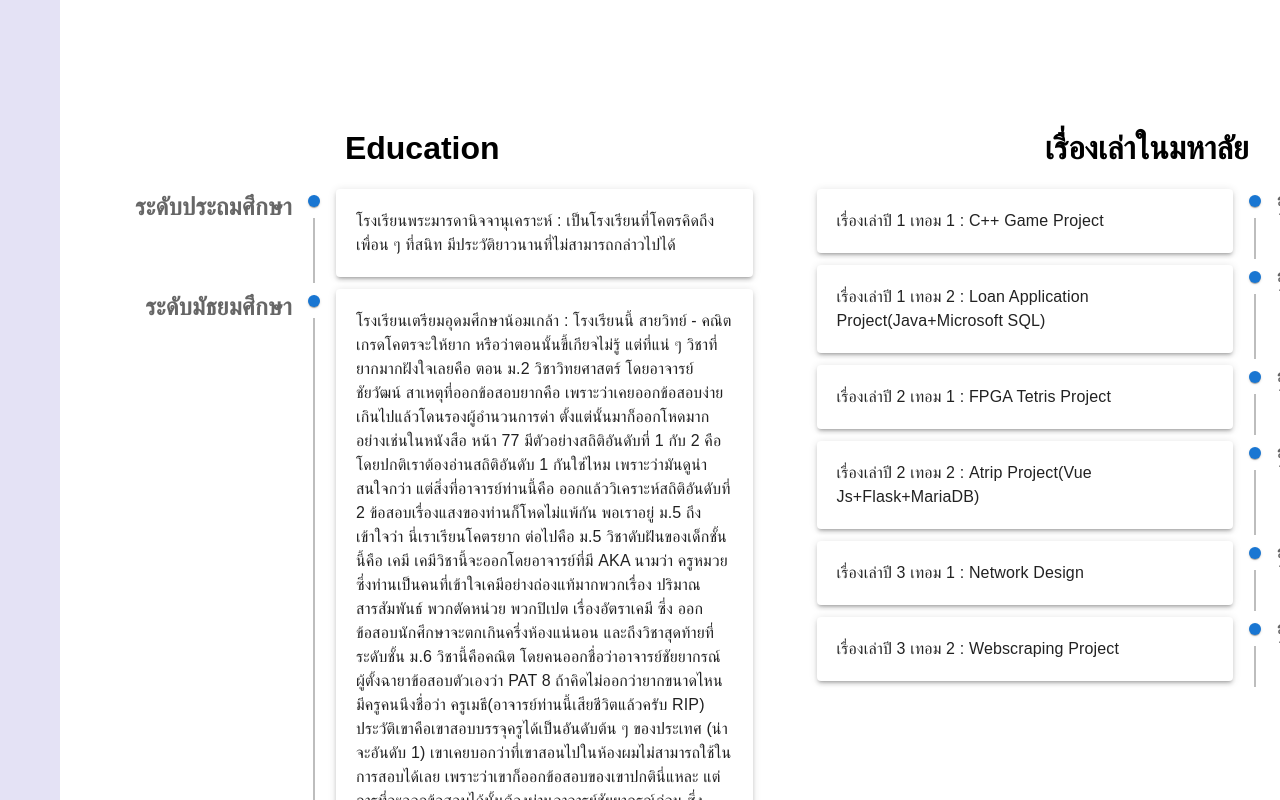
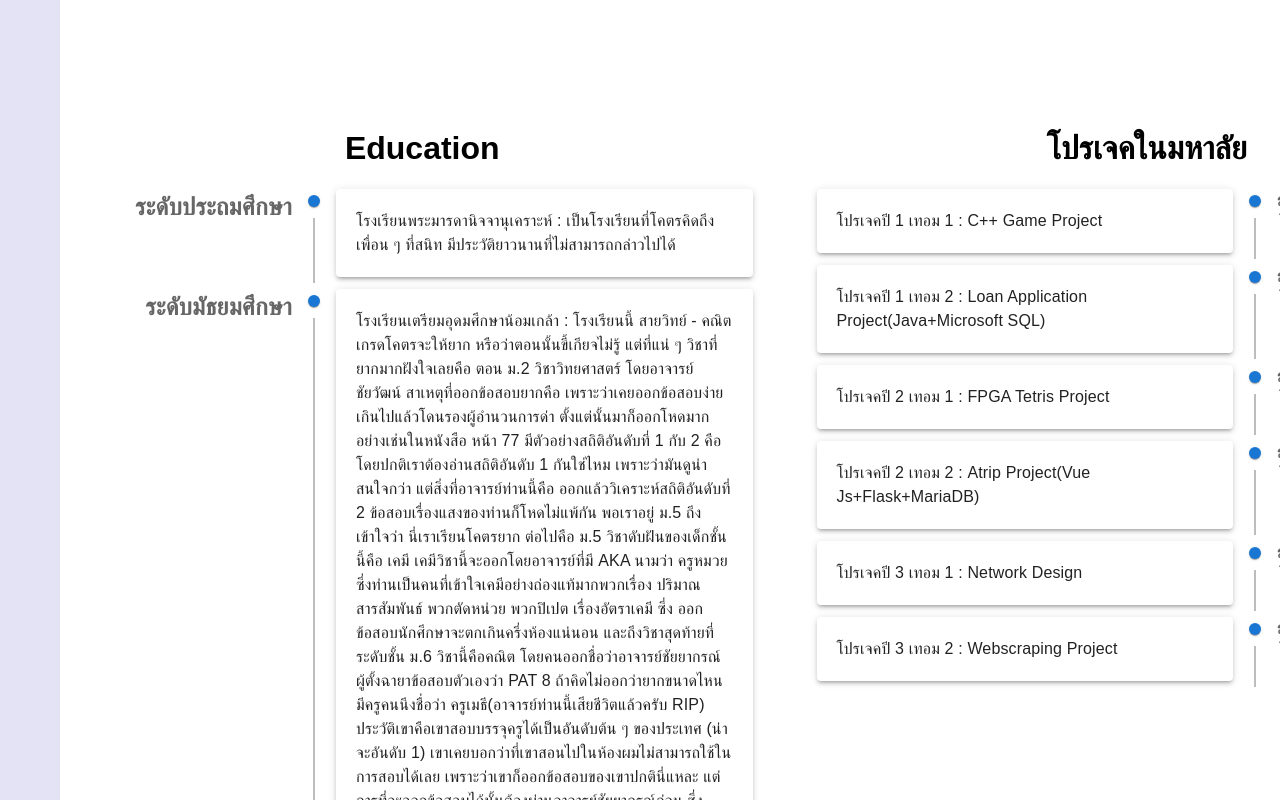
Before and after one commit to ryuinw123/React-Portfolio, a React (Create React App) app: page / in a window 1280 px wide. Shown: the part 1880-2680 px from the top of the page. Built offline with nearby package versions, Linux system fonts and the light colour scheme.

Commit message:
Update Port

```diff
--- a/src/components/ProductData.js
+++ b/src/components/ProductData.js
@@ -25,6 +25,11 @@ export const ProductData1 = [
         id: 5,
         img: "https://raw.githubusercontent.com/ryuinw123/Pokemon-Tower-Defense/main/PokemonTowerDefense.png",
         link: "https://github.com/ryuinw123/Pokemon-Tower-Defense"
+    },
+    {
+        id : 6,
+        img: "https://cdn.discordapp.com/attachments/798836385019723796/935971787915800576/FireShot_Capture_001_-_React_App_-_localhost.png",
+        link: "https://github.com/ryuinw123/React-Portfolio"
     }
 ]
 
--- a/src/components/StoryData.js
+++ b/src/components/StoryData.js
@@ -21,39 +21,39 @@ export const StoryData = [
 
 export const StoryData2 = [
     {
-        title : "เรื่องเล่าในมหาลัย" ,
+        title : "โปรเจคในมหาลัย" ,
         heading : "ปี 1 เทอม 1",
-        side : "เรื่องเล่าปี 1 เทอม 1",
+        side : "โปรเจคปี 1 เทอม 1",
         detail : `C++ Game Project`
     },
     {
-        title : "เรื่องเล่าในมหาลัย" ,
+        title : "โปรเจคในมหาลัย" ,
         heading : "ปี 1 เทอม 2",
-        side : "เรื่องเล่าปี 1 เทอม 2",
+        side : "โปรเจคปี 1 เทอม 2",
         detail : `Loan Application Project(Java+Microsoft SQL)`
     },
     {
-        title : "เรื่องเล่าในมหาลัย" ,
+        title : "โปรเจคในมหาลัย" ,
         heading : "ปี 2 เทอม 1",
-        side : "เรื่องเล่าปี 2 เทอม 1",
+        side : "โปรเจคปี 2 เทอม 1",
         detail : `FPGA Tetris Project`
     },
     {
-        title : "เรื่องเล่าในมหาลัย" ,
+        title : "โปรเจคในมหาลัย" ,
         heading : "ปี 2 เทอม 2",
-        side : "เรื่องเล่าปี 2 เทอม 2",
+        side : "โปรเจคปี 2 เทอม 2",
         detail : `Atrip Project(Vue Js+Flask+MariaDB)`
     },
     {
-        title : "เรื่องเล่าในมหาลัย" ,
+        title : "โปรเจคในมหาลัย" ,
         heading : "ปี 3 เทอม 1",
-        side : "เรื่องเล่าปี 3 เทอม 1",
+        side : "โปรเจคปี 3 เทอม 1",
         detail : `Network Design`
     },
     {
-        title : "เรื่องเล่าในมหาลัย" ,
+        title : "โปรเจคในมหาลัย" ,
         heading : "ปี 3 เทอม 2",
-        side : "เรื่องเล่าปี 3 เทอม 2",
+        side : "โปรเจคปี 3 เทอม 2",
         detail : `Webscraping Project`
     }
 ]
```
